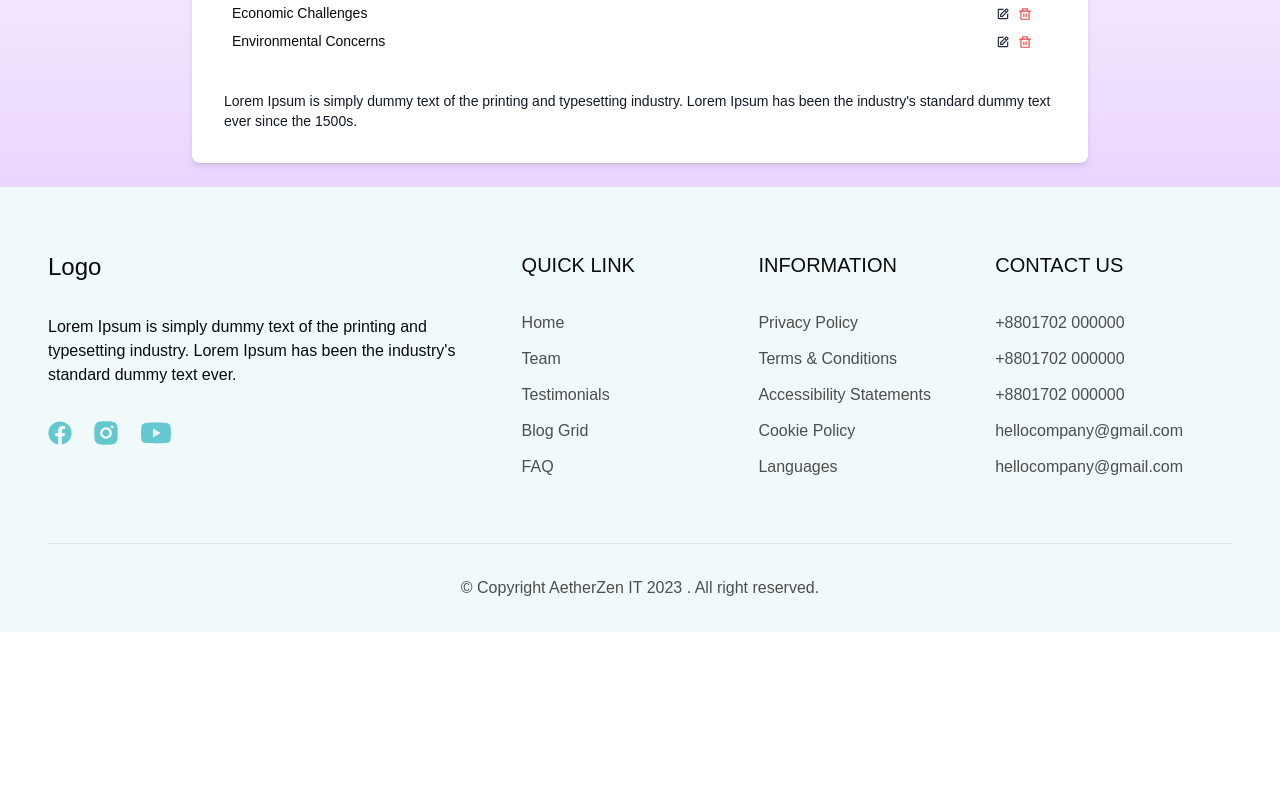
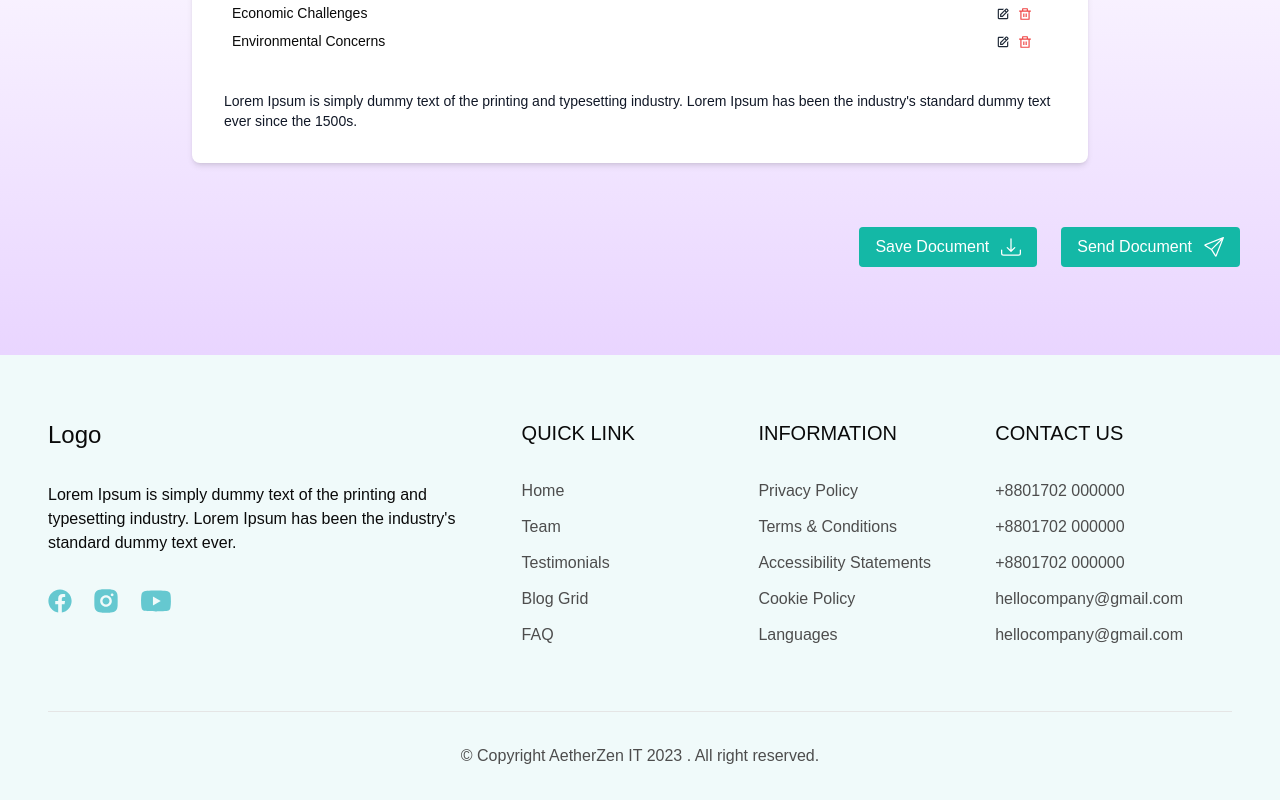
Before and after one commit to AetherZen/medical-saas, a Next.js app: page /specialties in a window 1280 px wide. Shown: the part 805-1605 px from the top of the page. Before the commit the page ends 1437 px from the top, so only its background shows below. Built offline with nearby package versions, Linux system fonts and the light colour scheme.

Commit message:
has added the buttons for this appoinment form

```diff
--- a/src/components/DoctorsSuggestion/DoctorsSuggestion.jsx
+++ b/src/components/DoctorsSuggestion/DoctorsSuggestion.jsx
@@ -2,6 +2,7 @@
 
 import { useState } from "react";
 import { BiEdit } from "react-icons/bi";
+import { BsDownload, BsSend } from "react-icons/bs";
 import { RiDeleteBinLine } from "react-icons/ri";
 
 const DoctorsSuggestion = () => {
@@ -227,6 +228,17 @@ const DoctorsSuggestion = () => {
           since the 1500s.
         </p>
       </div>
+
+      <div className="flex justify-end gap-6 my-16 lg:mr-4">
+              <button className="bg-teal-500 text-white text-xs lg:text-base px-4 py-2 rounded flex items-center gap-3 hover:bg-teal-600">
+              Save Document
+                <BsDownload className="text-xl" />
+              </button>
+              <button className="bg-teal-500 text-white text-xs lg:text-base px-4 py-2 rounded flex items-center gap-3 hover:bg-teal-600">
+              Send Document
+                <BsSend  className="text-xl" />
+              </button>
+            </div>
     </div>
   );
 };
```
